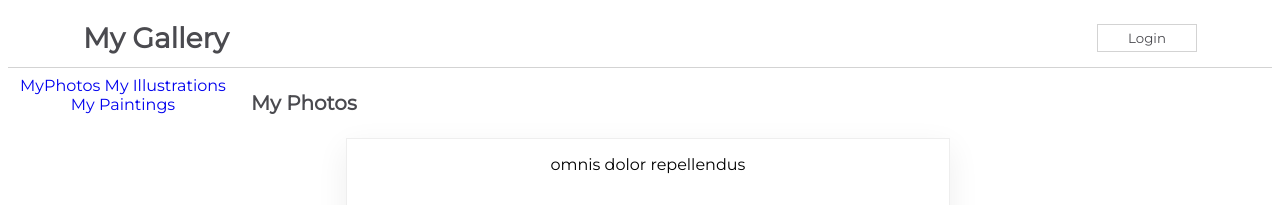
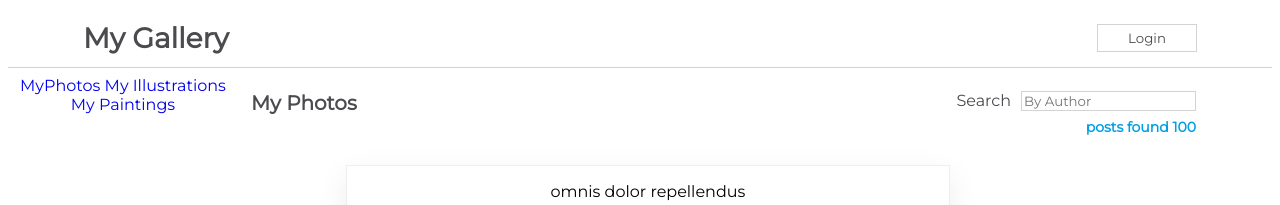
Before and after one commit to JamieB92/react-challanges, a React (Create React App) app in the folder my-app/: page / in a window 1280 px wide. Shown: the top 205 px of the page. Built offline with nearby package versions, Linux system fonts and the light colour scheme.

Commit message:
search feature challange

```diff
--- a/my-app/src/components/Content.js
+++ b/my-app/src/components/Content.js
@@ -1,52 +1,60 @@
-import React, { Component } from 'react'
-import css from "./css/Content.module.css"
-import { savedPosts } from "../posts.json";
-import PostItem from './PostItem';
-import Loader from './Loader';
-
+import React, { Component } from "react";
+import css from "./css/Content.module.css";
+import {savedPosts} from "../posts.json";
+import PostItem from "./PostItem";
+import Loader from "./Loader";
 
 export class Content extends Component {
-    constructor(props){
-      super(props)
-      this.state = {
-      isLoaded: false
-      }
+    constructor(props) {
+        super(props)
+        this.state = {
+            isLoaded: false,
+            posts: [],
+        }
     }
 
     componentDidMount() {
         setTimeout(()=>{
             this.setState({
                 isLoaded: true,
+                posts: savedPosts,
             })
         }, 2000)
+    }
+
+    handleChange = (e) => {
+        const name = e.target.value.toLowerCase();
+        const filteredPosts = savedPosts.filter((post)=>{
+            return post.name.toLowerCase().includes(name);
+        })
+
+        this.setState({
+            posts: filteredPosts
+        })
     }
 
     render() {
         return (
             <div className={css.Content}>
+
                 <div className={css.TitleBar}>
                     <h1>My Photos</h1>
+                    <form>
+                        <label htmlFor='searchinput'>Search</label>
+                        <input
+                        type='search'
+                        id='searchinput'
+                        placeholder='By Author'
+                        onChange={(e) => this.handleChange(e)}
+                        />
+                        <h4>posts found {this.state.posts.length}</h4>
+                    </form>
                 </div>
+
                 <div className={css.SearchResults}>
-
-                    {/* Creating the map function/longer way */}
-
-                        {/* {
-                    savedPosts.map((post)=>{
-                            return <div className={css.SearchItem} key={post.title}>
-                                <p>{post.title}</p>
-                                <p>{post.name}</p>
-                                <img src={post.image} alt="random"/>
-                                <p>{post.description}</p>
-                                </div>
-                        })
-                    } */}
-
-                    {/* Creating its own nested child component */}
                     {
                         this.state.isLoaded ?
-                        // Add Turnery state to check too seen if the posts are loaded and display a loader whilst waiting
-                        <PostItem savedPosts={savedPosts} />
+                        <PostItem savedPosts={this.state.posts} />
                         : <Loader />
                     }
                 </div>
```
